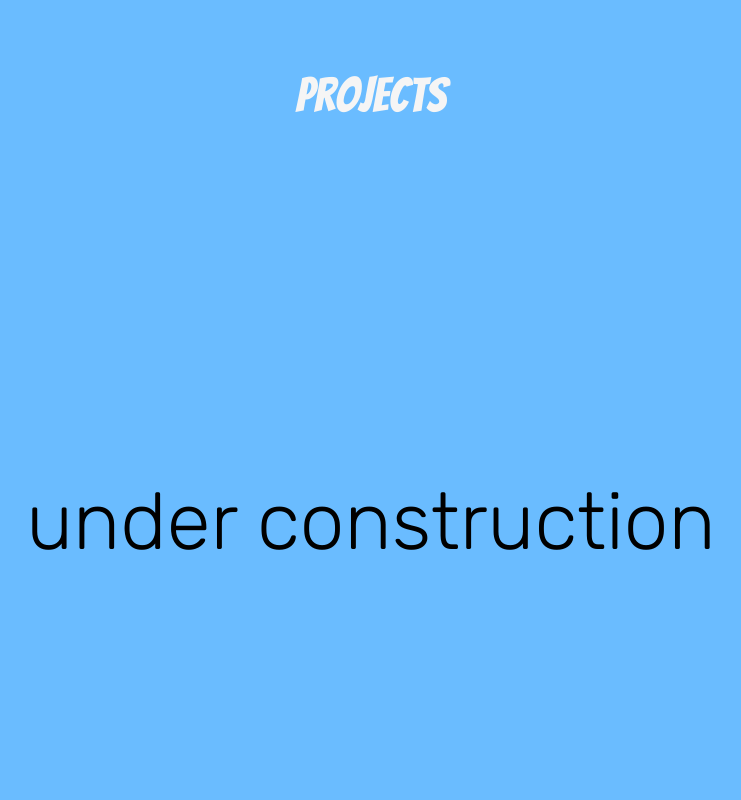
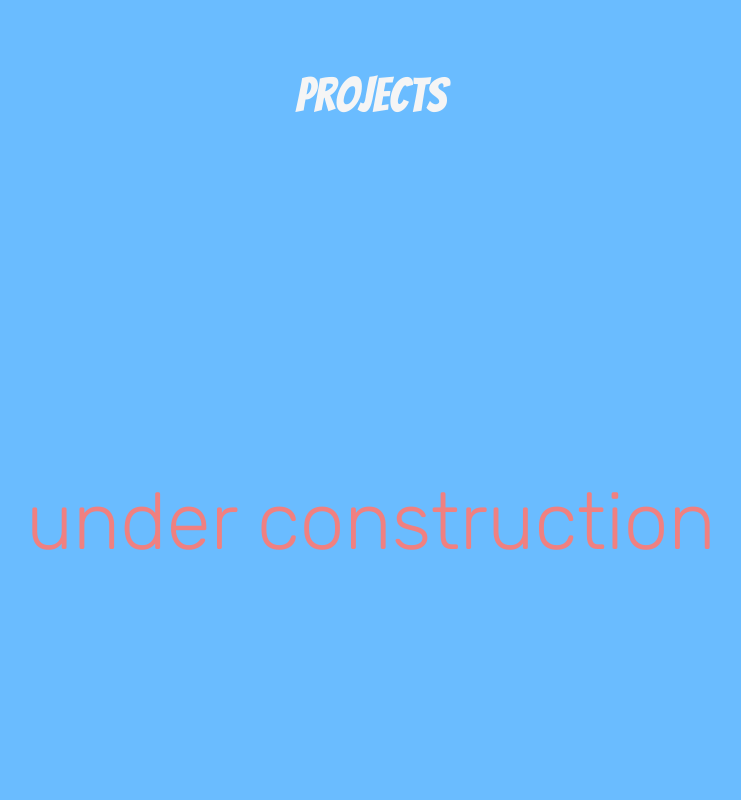
Before and after one commit to danielalkalay/daniel-portfolio, a React (Create React App) app: page / in a window 1280 px wide. Shown: the part 2520-3320 px from the top of the page, without its empty margins (269-1010 px from the left). Built offline with nearby package versions, Linux system fonts and the light colour scheme.

Commit message:
another test

```diff
--- a/src/components/MainSection/MainSection.styled.js
+++ b/src/components/MainSection/MainSection.styled.js
@@ -29,7 +29,7 @@ export const Ptag = styled.div`
   font-size: 5rem;
   justify-content: center;
   align-content: center;
-  color: black;
+  color: lightcoral;
 
   @media screen and (max-width: 768px) {
     font-size: 3rem;
```
